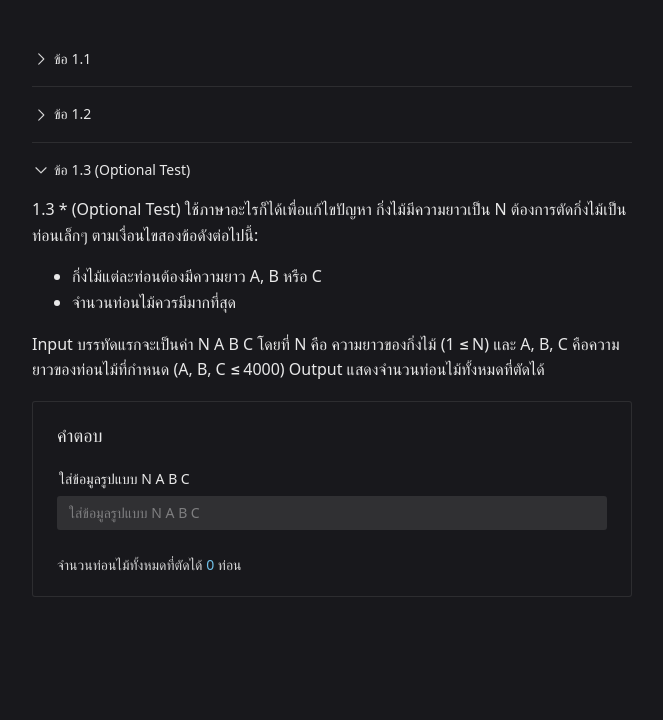
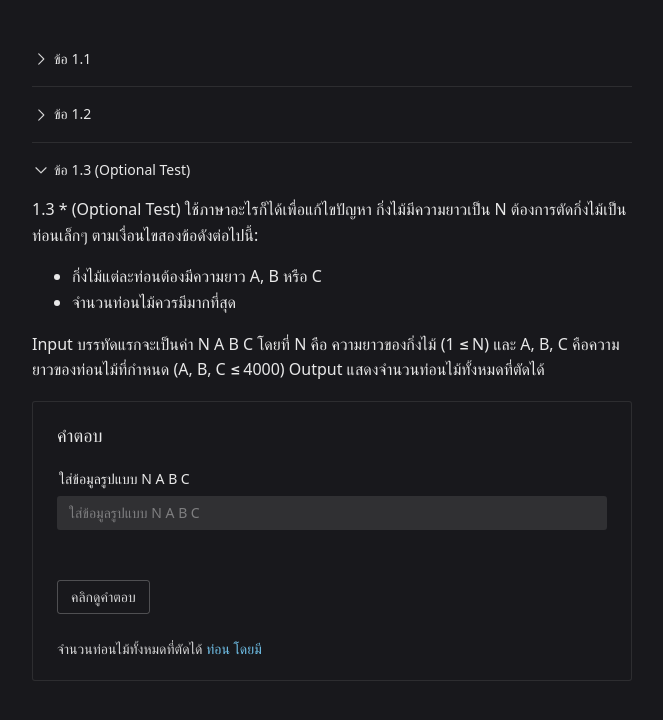
Before and after one commit to 9mudontwork/fullstack-exam-pdkm, a Vue app in the folder solve-problem/: page / in a window 1280 px wide. Shown: the top 720 px of the page, without its empty margins (308-971 px from the left). Built offline with nearby package versions, Linux system fonts and the light colour scheme.

Commit message:
- update ข้อ 3

```diff
--- a/solve-problem/src/components/SolveProblem.vue
+++ b/solve-problem/src/components/SolveProblem.vue
@@ -90,9 +90,13 @@
                     placeholder="ใส่ข้อมูลรูปแบบ N A B C"
                   />
                 </n-form-item>
+                <n-form-item>
+                  <n-button @click="findThreeAnswer">คลิกดูคำตอบ</n-button>
+                </n-form-item>
               </n-form>
             </n-space>
-            จำนวนท่อนไม้ทั้งหมดที่ตัดได้ <n-text type="info">{{ three.answer }}</n-text> ท่อน
+            จำนวนท่อนไม้ทั้งหมดที่ตัดได้
+            <n-text type="info">{{ three.answer.value.count }} ท่อน โดยมี {{ three.answer.value.type }}</n-text>
           </n-card>
         </div>
       </n-collapse-item>
@@ -251,76 +255,90 @@
    * 2
    */
 
+  // const threeAnswerCount = () => {
+  //   return three.answer.value.count
+  // }
+
   const findThreeAnswer = () => {
-    // const { timberData } = three.formValue
+    threeForm.value.validate((errors) => {
+      if (errors) {
+        return false
+      } else {
+        const { timberData } = three.formValue
 
-    let defaultTimberData = [5, 2, 2, 2]
-    // let defaultTimberData = [3921, 17, 298, 107]
-    let defaultN = defaultTimberData[0]
-    let timberCount = 0
+        let timberDatas = timberData.split(' ')
+        let N = parseInt(timberDatas[0])
 
-    defaultTimberData.shift()
-    defaultTimberData.sort((a, b) => a - b)
+        timberDatas.shift()
+        timberDatas.sort()
 
-    let loopCount = 0
+        let A = parseInt(timberDatas[0])
+        let B = parseInt(timberDatas[1])
+        let C = parseInt(timberDatas[2])
 
-    const calculateTimber = (timberData, N, timberCount) => {
-      loopCount += 1
+        let collection = []
+        let piece = 0
 
-      let NLeft = N
-      let A = timberData[0]
-      let B = timberData[1]
+        const findTimber = () => {
+          for (let x = 0; x <= N; x++) {
+            for (let y = 0; y <= N; y++) {
+              if (N - A * x - B * y == piece) {
+                // console.log(`ท่อนที่ยาว ${A}, ${B}`)
+                // console.log(`ได้ ${x + y} ท่อน`)
+                collection.push({
+                  count: x + y,
+                  type: `ท่อนที่ยาว ${A} กับ ${B}`,
+                })
+              }
 
-      console.log(`${loopCount} - เหลือ ${NLeft} ท่อน`)
-      console.log(`${loopCount} - ลองหารหาเศษด้วย ${A} เหลือเศษ ${NLeft % A} ท่อน`)
+              if (N - A * x - C * y == piece) {
+                // console.log(`ท่อนที่ยาว ${A}, ${C}`)
+                // console.log(`ได้ ${x + y} ท่อน`)
+                collection.push({
+                  count: x + y,
+                  type: `ท่อนที่ยาว ${A} กับ ${C}`,
+                })
+              }
 
-      //   ถ้าเหลือ
-      if (NLeft % A != 0) {
-        console.log(`${loopCount} - เหลือ ${NLeft} ท่อน ลบ ${B} ออก 1 ท่อน`)
-
-        timberCount += 1
-        console.log(`${loopCount} - ตอนนี้มี ${B} อยู่ ${timberCount} ท่อน`)
-
-        return calculateTimber(timberData, NLeft - B, timberCount)
+              if (N - B * x - C * y == piece) {
+                // console.log(`ท่อนที่ยาว ${B}, ${C}`)
+                // console.log(`ได้ ${x + y} ท่อน`)
+                collection.push({
+                  count: x + y,
+                  type: `ท่อนที่ยาว ${B} กับ ${C}`,
+                })
               }
-      // ถ้าไม่เหลือ
-      else {
-        console.log(
-          `${loopCount} - สุดท้ายไม่เหลือเศษแล้ว เอาที่เหลือ ${NLeft} ท่อน หารกับ ${A} ได้ ${
-            NLeft / A
-          } ท่อน แล้วบวก ${timberCount} ท่อน จาก ${B}`
-        )
-        return Math.floor(NLeft / A) + timberCount
             }
           }
 
-    // timberCount = calculateTimber(defaultTimberData, defaultN, timberCount)
+          console.log(collection.length)
+          if (collection.length == 0) {
+            piece += 1
+            findTimber()
+          }
+        }
 
-    three.answer.value = timberCount
+        findTimber()
 
-    // เอา comment consol.log ออกเฉยๆ
-    // let defaultTimberData = [3921, 17, 298, 107]
-    // let defaultN = defaultTimberData[0]
-    // let timberCount = 0
+        function findMax(arr) {
+          let maxValue = Number.MIN_VALUE
+          let newArray = []
 
-    // defaultTimberData.shift()
-    // defaultTimberData.sort((a, b) => a - b)
+          for (let i = 0; i < arr.length; i++) {
+            if (arr[i]?.count > maxValue) {
+              maxValue = arr[i].count
+              newArray = arr[i]
+            }
+          }
+          return newArray
+        }
 
-    // const calculateTimber = (timberData, N, timberCount) => {
-    //   let NLeft = N
-    //   let A = timberData[0]
-    //   let B = timberData[1]
+        let maxValue = findMax(collection)
+        // console.log(maxValue)
 
-    //   if (NLeft % A != 0) {
-    //     timberCount += 1
-
-    //     return calculateTimber(timberData, NLeft - B, timberCount)
-    //   } else {
-    //     return Math.floor(NLeft / A) + timberCount
-    //   }
-    // }
-
-    // calculateTimber(defaultTimberData, defaultN, timberCount)
+        three.answer.value = maxValue
+      }
+    })
   }
 
   const three = {
```
Lines whose indentation alone changed are shown as unchanged.
